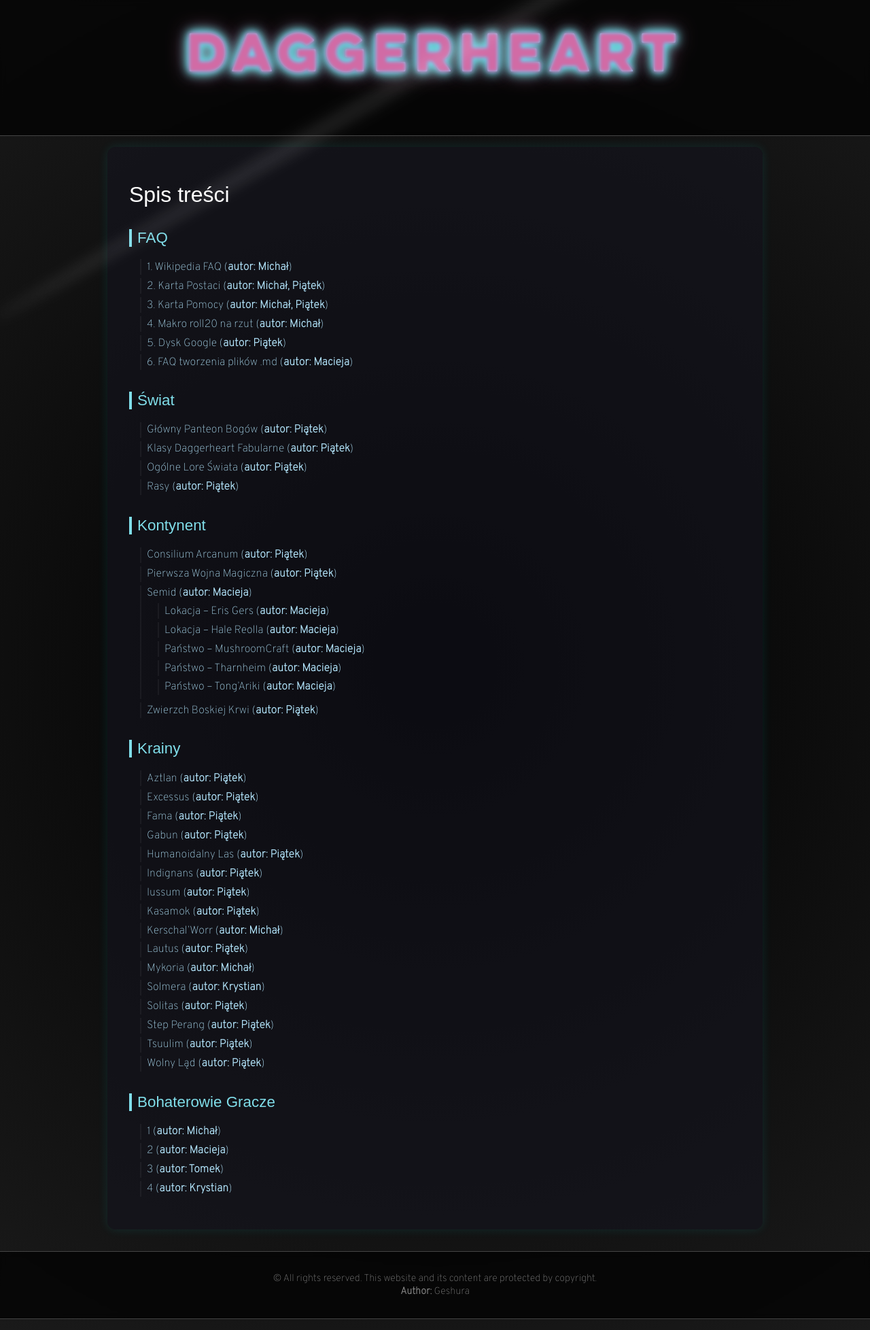
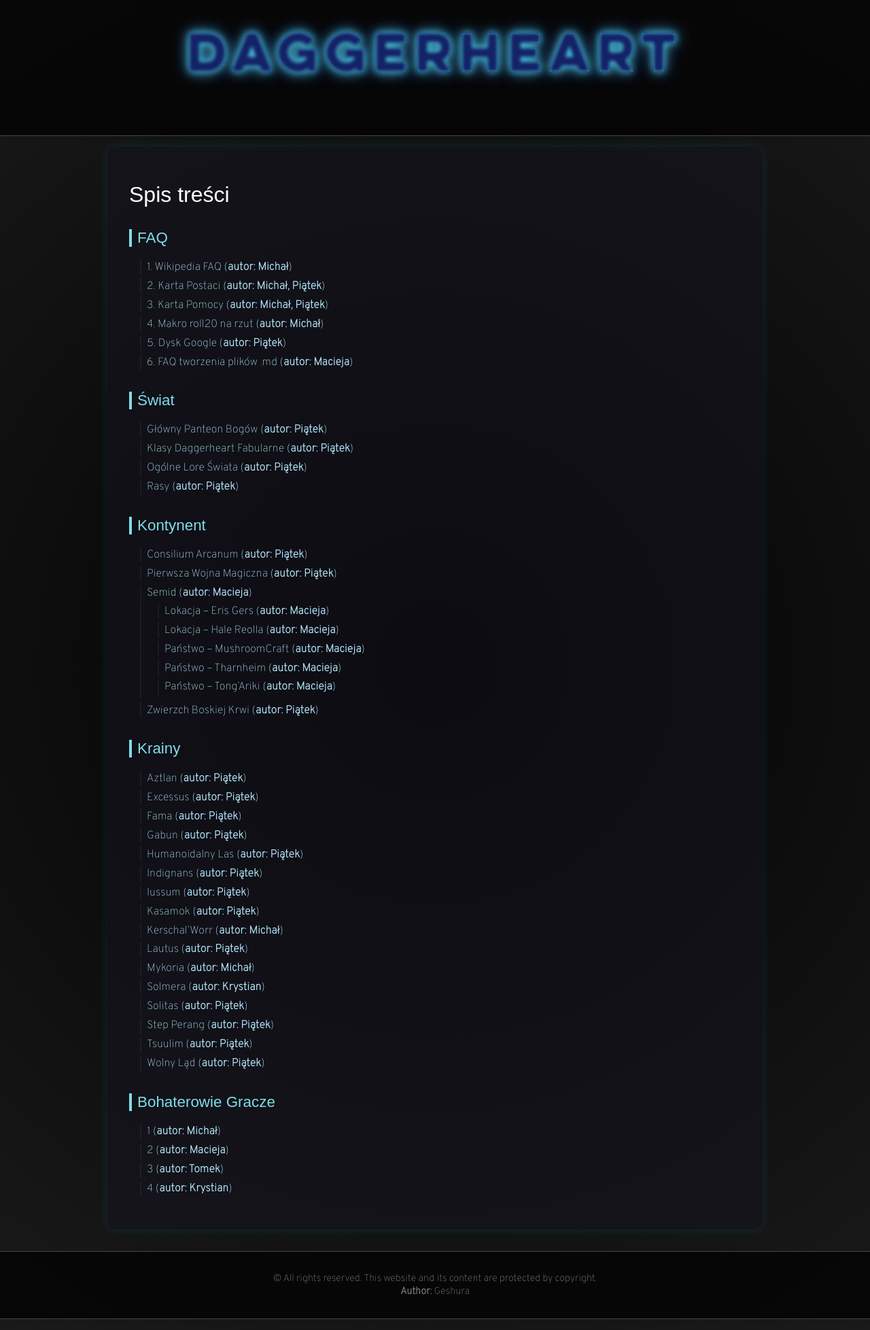
Before and after one commit to Geshura/dh-wiki, a Jekyll site: the page built from index.md, in a window 1280 px wide. Shown: the whole page at 68% size. Built offline with Jekyll 4.4.1, drawn with Linux system fonts in a browser that asks for light colours; some web fonts are replaced.

Commit message:
Update default.html

```diff
--- a/_layouts/default.html
+++ b/_layouts/default.html
@@ -86,53 +86,36 @@
   font-size: 4.5rem;
   font-weight: 700;
   font-family: "Eveleth Clean", serif;
-  color: transparent;
-  background: linear-gradient(135deg, #d16ba5, #86a8e7, #5ffbf1);
-  background-clip: text;
+  background: linear-gradient(to right, #142266, #4ccbdf);
   -webkit-background-clip: text;
   -webkit-text-fill-color: transparent;
+  color: transparent;
   letter-spacing: 0.15em;
+
+  /* prosty neonowy glow */
   text-shadow:
-    0 0 5px #d16ba5,
-    0 0 10px #86a8e7,
-    0 0 15px #5ffbf1,
-    0 0 20px #5ffbf1,
-    0 0 30px #d16ba5;
+    0 0 5px #142266,
+    0 0 10px #4ccbdf,
+    0 0 20px #4ccbdf,
+    0 0 30px #142266;
+
   transition: transform 0.3s ease, text-shadow 0.3s ease;
-  position: relative;
   user-select: none;
   cursor: default;
 }
 
-.galactic-title::before {
-  content: "";
-  position: absolute;
-  top: 50%;
-  left: -10%;
-  width: 120%;
-  height: 20%;
-  background: rgba(255, 255, 255, 0.2);
-  filter: blur(10px);
-  transform: rotate(-30deg);
-  pointer-events: none;
-  border-radius: 50%;
-  opacity: 0.6;
-  mix-blend-mode: screen;
+.galactic-title:hover {
+  transform: scale(1.05);
+  text-shadow:
+    0 0 8px #142266,
+    0 0 15px #4ccbdf,
+    0 0 25px #4ccbdf,
+    0 0 40px #142266;
 }
 
 .galactic-title a {
   color: inherit;
   text-decoration: none;
-}
-
-.galactic-title:hover {
-  transform: scale(1.07);
-  text-shadow:
-    0 0 8px #d16ba5,
-    0 0 15px #86a8e7,
-    0 0 20px #5ffbf1,
-    0 0 30px #5ffbf1,
-    0 0 40px #d16ba5;
 }
 
 
```
